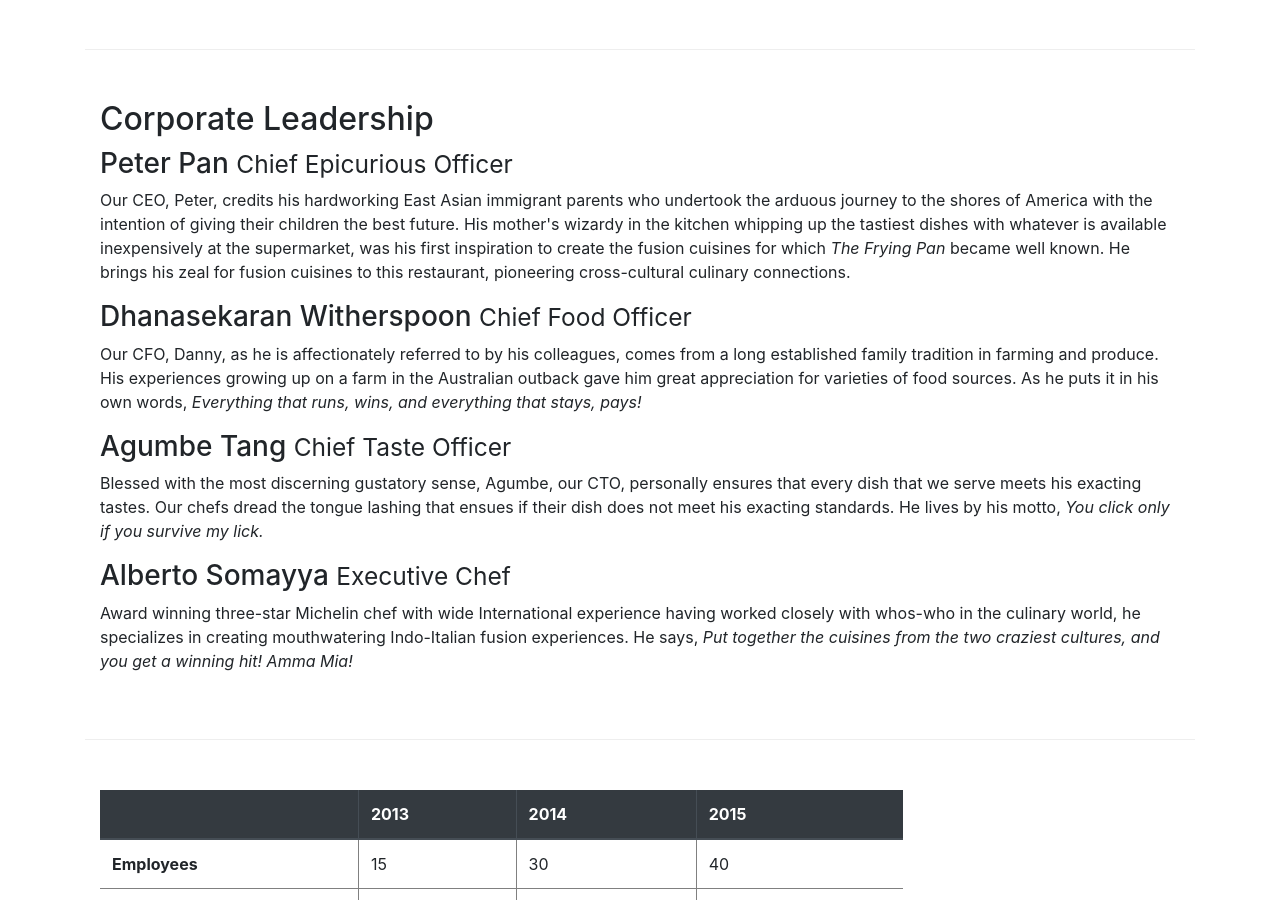
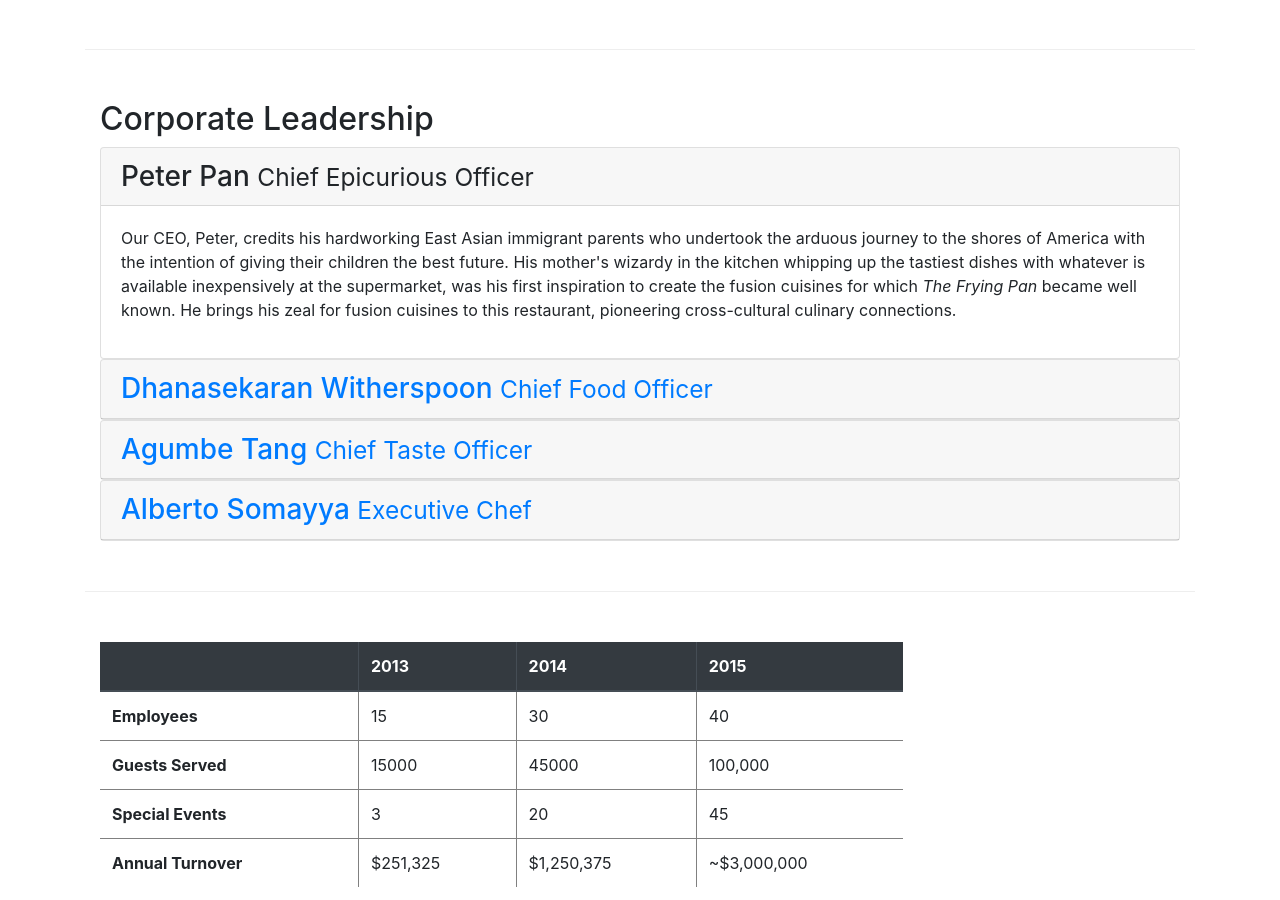
Before and after one commit to singhalkirtika/BootStrap-Application, a plain HTML site: page aboutus.html in a window 1280 px wide. Shown: the part 924-1824 px from the top of the page. Drawn offline with nearby package versions, Linux system fonts and the light colour scheme.

Commit message:
Accordion

```diff
--- a/aboutus.html
+++ b/aboutus.html
@@ -98,17 +98,71 @@
 
         <div class="row row-content">
             <div class="col-12 col-sm-12">
+              <!-- <ul class = "nav nav-tabs">
+                  <li class="nav-item">
+                    <a class="nav-link active" href="#peter" role="tab" data-toggle="tab">Peter Pan, CEO</a>
+                  </li>
+                  <li class="nav-item">
+                    <a class="nav-link" href="#danny" role="tab" data-toggle="tab">Danny Witherspoon, CFO</a>
+                  </li>
+                  <li class="nav-item">
+                    <a class="nav-link" href="#agumbe" role="tab" data-toggle="tab">Agume Tang, CTO</a>
+                  </li>
+                  <li class="nav-item">
+                    <a class="nav-link" href="#alberto" role="tab" data-toggle="tab">Alberto Somayya, Exec. Chef</a>
+                  </li>
+              </ul> -->
+
+              <div id="accordion">
                 <h2>Corporate Leadership</h2>
-                <h3>Peter Pan <small>Chief Epicurious Officer</small></h3>
-                <p class="d-none d-sm-block">Our CEO, Peter, credits his hardworking East Asian immigrant parents who undertook the arduous journey to the shores of America with the intention of giving their children the best future. His mother's wizardy in the kitchen whipping up the tastiest dishes with whatever is available inexpensively at the supermarket, was his first inspiration to create the fusion cuisines for which <em>The Frying Pan</em> became well known. He brings his zeal for fusion cuisines to this restaurant, pioneering cross-cultural culinary connections.</p>
-                <h3>Dhanasekaran Witherspoon <small>Chief Food Officer</small></h3>
-                <p class="d-none d-sm-block">Our CFO, Danny, as he is affectionately referred to by his colleagues, comes from a long established family tradition in farming and produce. His experiences growing up on a farm in the Australian outback gave him great appreciation for varieties of food sources. As he puts it in his own words, <em>Everything that runs, wins, and everything that stays, pays!</em></p>
-                <h3>Agumbe Tang <small>Chief Taste Officer</small></h3>
-                <p class="d-none d-sm-block">Blessed with the most discerning gustatory sense, Agumbe, our CTO, personally ensures that every dish that we serve meets his exacting tastes. Our chefs dread the tongue lashing that ensues if their dish does not meet his exacting standards. He lives by his motto, <em>You click only if you survive my lick.</em></p>
-                <h3>Alberto Somayya <small>Executive Chef</small></h3>
+                <div class="card">
+                  <div class="card-header" role="tab" id="peterhead">
+                    <h3 class="mb-0"><a data-toggle="collapse" data-target="#peter">Peter Pan <small>Chief Epicurious Officer</small></a></h3>
+                  </div>
+                <div class="collapse show" data-parent="#accordion" id="peter">
+                    <div class="card-body">
+                       <p class="d-none d-sm-block">Our CEO, Peter, credits his hardworking East Asian immigrant parents who undertook the arduous journey to the shores of America with the intention of giving their children the best future. His mother's wizardy in the kitchen whipping up the tastiest dishes with whatever is available inexpensively at the supermarket, was his first inspiration to create the fusion cuisines for which <em>The Frying Pan</em> became well known. He brings his zeal for fusion cuisines to this restaurant, pioneering cross-cultural culinary connections.</p>
+                    </div>
+                </div>
+              </div>
+
+
+              <div class="card">
+                <div class="card-header" role="tab" id="dannyhead">
+                    <h3 class="mb-0"><a class="collapsed" data-toggle="collapse" data-target="#danny">Dhanasekaran Witherspoon <small>Chief Food Officer</small></a></h3>
+                </div>
+                <div class="collapse" data-parent="#accordion" id="danny">
+                  <div class="card-body">
+                    <p class="d-none d-sm-block">Our CFO, Danny, as he is affectionately referred to by his colleagues, comes from a long established family tradition in farming and produce. His experiences growing up on a farm in the Australian outback gave him great appreciation for varieties of food sources. As he puts it in his own words, <em>Everything that runs, wins, and everything that stays, pays!</em></p>
+                  </div>
+                </div>
+             </div>
+
+             <div class="card">
+               <div role="tab" class="card-header" id="agumbehead">
+                  <h3 class="mb-0"><a class="collapsed" data-toggle="collapse" data-target="#agumbe">Agumbe Tang <small>Chief Taste Officer</small></a></h3>
+              </div>
+               <div class="collapse" data-parent="#accordion" id="agumbe">
+                 <div class="card-body">
+                   <p class="d-none d-sm-block">Blessed with the most discerning gustatory sense, Agumbe, our CTO, personally ensures that every dish that we serve meets his exacting tastes. Our chefs dread the tongue lashing that ensues if their dish does not meet his exacting standards. He lives by his motto, <em>You click only if you survive my lick.</em></p>
+                 </div>
+               </div>
+           </div>
+
+          <div class="card">
+            <div role="tab" class="card-header" id="albertohead">
+                <h3 class="mb-0"><a class="collapsed" data-toggle="collapse" data-target="#alberto">Alberto Somayya <small>Executive Chef</small></a></h3>
+            </div>
+            <div class="collapse" data-parent="#accordion" id="alberto">
+               <div class="card-body">
                 <p class="d-none d-sm-block">Award winning three-star Michelin chef with wide International experience having worked closely with whos-who in the culinary world, he specializes in creating mouthwatering Indo-Italian fusion experiences. He says, <em>Put together the cuisines from the two craziest cultures, and you get a winning hit! Amma Mia!</em></p>
+               </div>
             </div>
+          </div>
+          </div>
        </div>
+      </div>
+
        <div class="row row-content">
          <div class="col-12 col-sm-9">
            <div class="table-responsive">
--- a/css/assignment_css.css
+++ b/css/assignment_css.css
@@ -32,3 +32,10 @@ body{
 .navbar-dark{
   background: #512DA8;
 }
+
+.tab-content{
+  border-left: 1px solid #ddd;
+  border-right: 1px solid #ddd;
+  border-bottom: 1px solid #ddd;
+  padding: 10px;
+}
```
Also changed, not shown: index.html (+3 -3 lines), complete_2.png.
